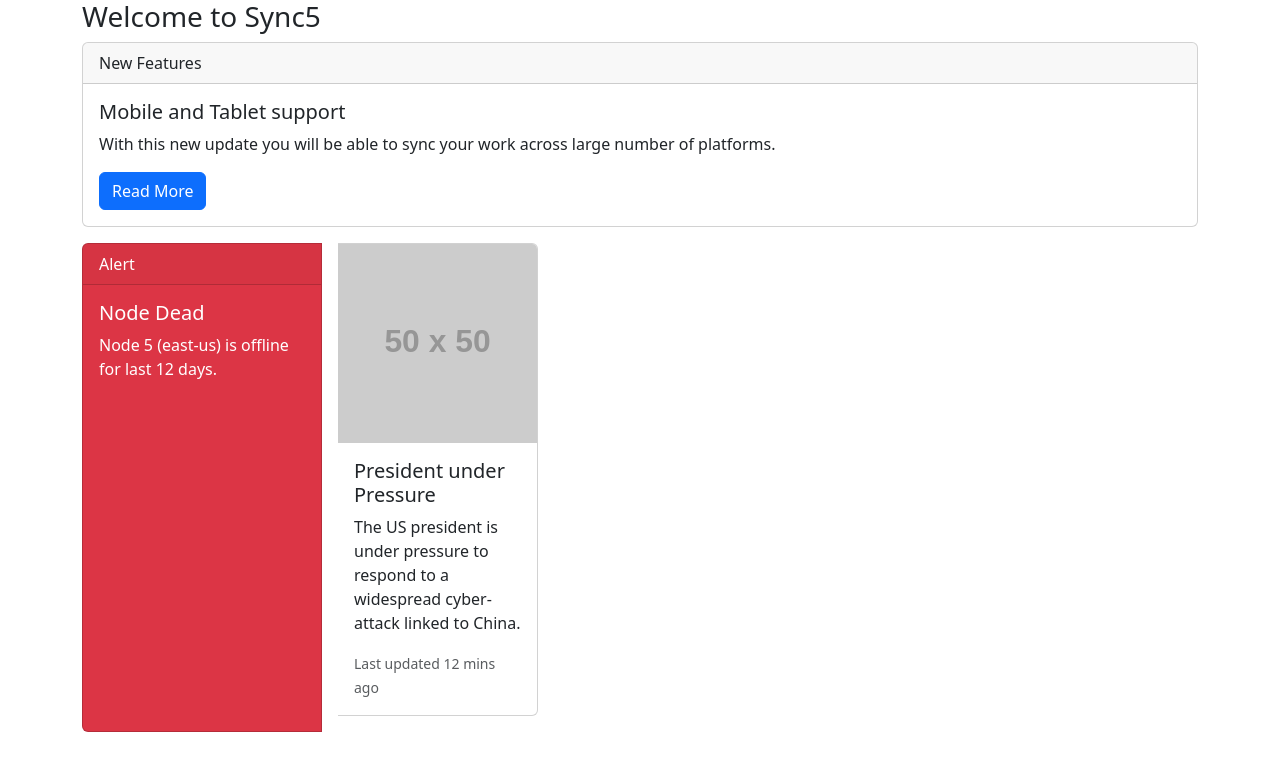
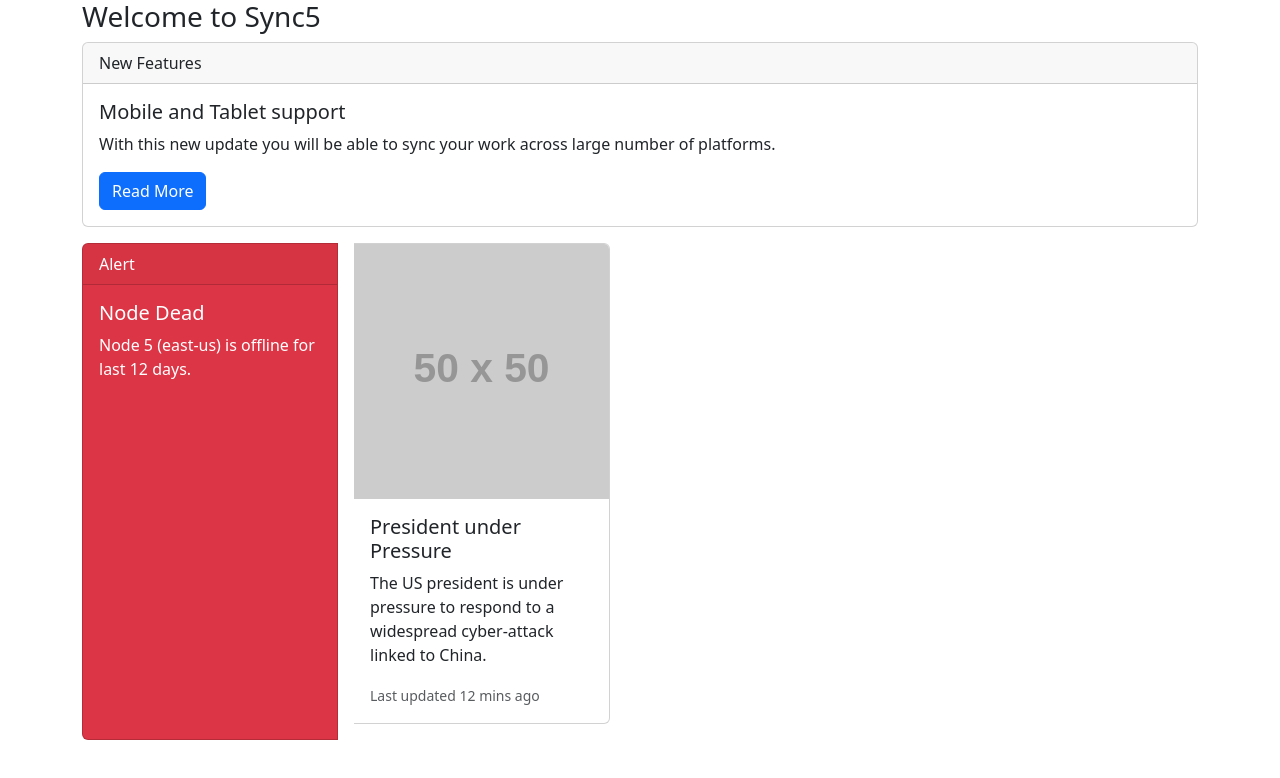
Before and after one commit to acciojob/bootstrap-card-RedXpilot, a website: page main.html in a window 1280 px wide. Drawn offline with nearby package versions, Linux system fonts and the light colour scheme; placeholder pictures from the web are drawn by us.

Commit message:
created a submission

```diff
--- a/main.html
+++ b/main.html
@@ -27,14 +27,14 @@
 </div>
 
 			<div class="card-group">
-  <div class="card text-white bg-danger mt-3" style="max-width: 15rem">
+  <div class="card text-white bg-danger mt-3" style="max-width: 16rem">
 	  <div class="card-header">Alert</div>
     <div class="card-body">
       <h5 class="card-title">Node Dead</h5>
       <p class="card-text">Node 5 (east-us) is offline for last 12 days.</p>
     </div>
   </div>
-  <div class="card m-3 " style="max-width: 200px">
+  <div class="card m-3 " style="max-width: 16rem">
     <img src="https://via.placeholder.com/50x50" class="card-img-top" alt="img">
     <div class="card-body">
       <h5 class="card-title">President under Pressure</h5>
```
